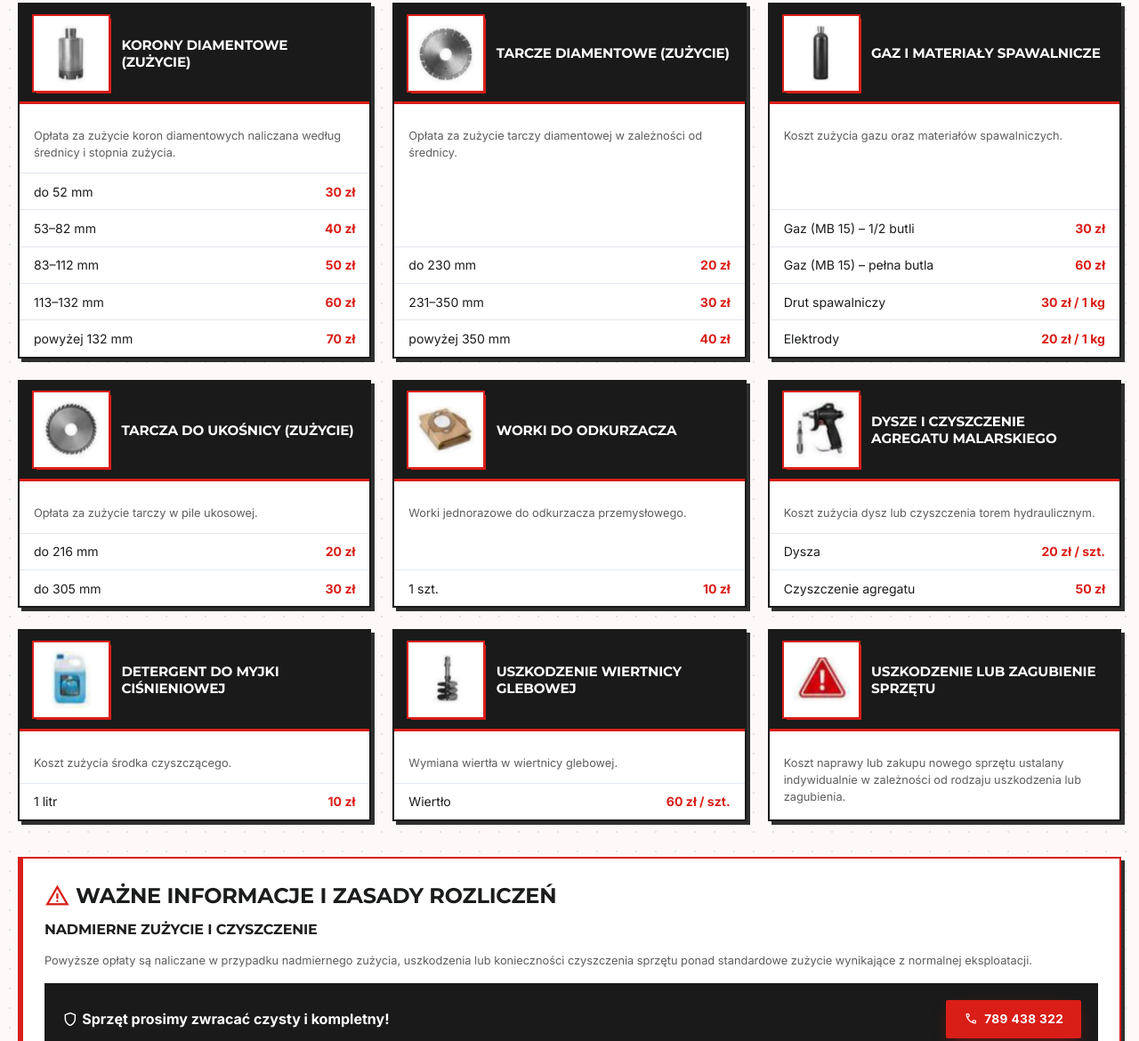
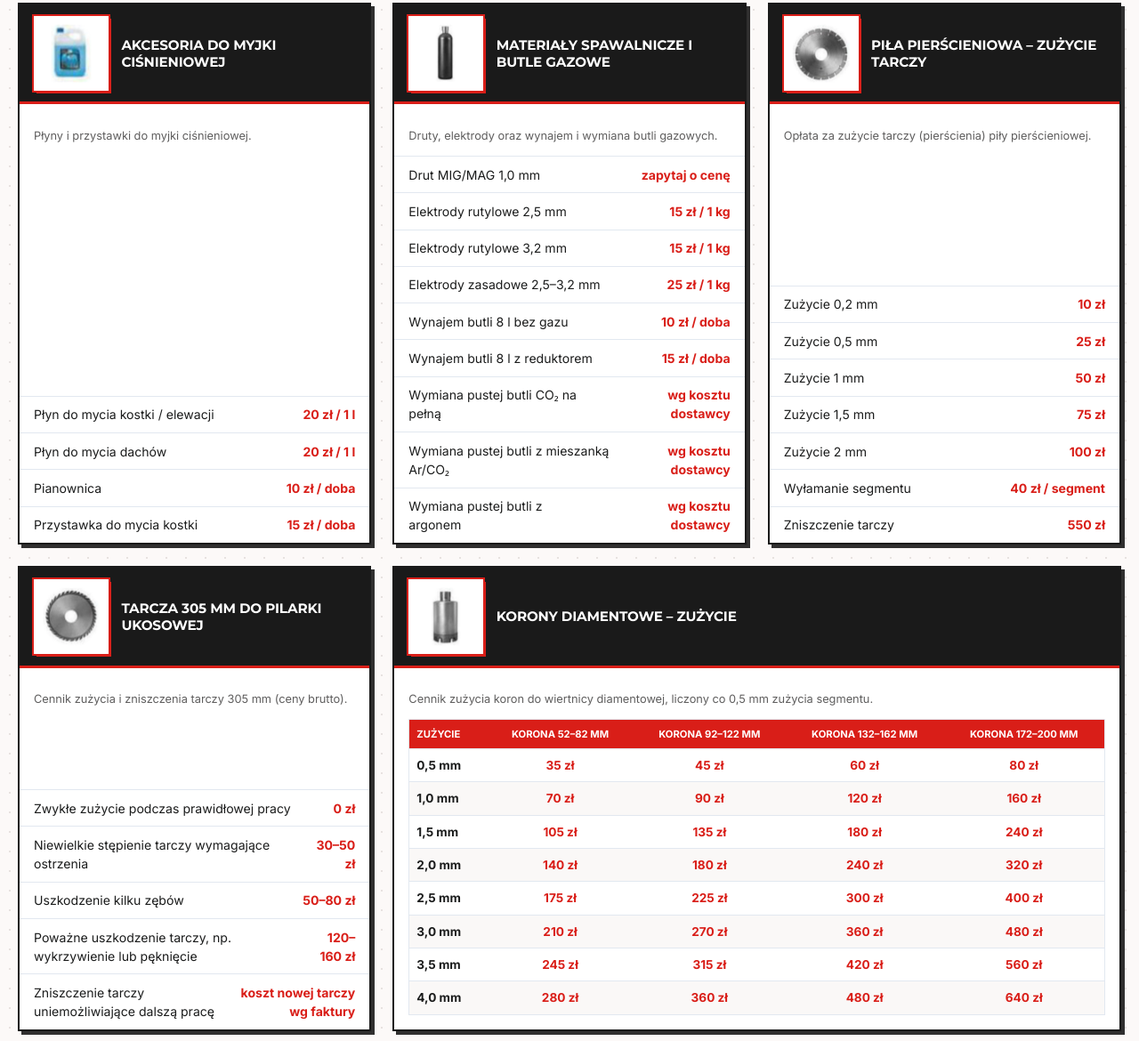
Before and after one commit to pawelgdudek/ekspertsprzet.github.io, a plain HTML site: page cennik.html in a window 1280 px wide. Shown: the part 330-1500 px from the top of the page at 89% size. Drawn offline with nearby package versions, Linux system fonts and the light colour scheme.

Commit message:
Add files via upload
update prices

```diff
--- a/css/style.css
+++ b/css/style.css
@@ -264,3 +264,27 @@ body.menu-open .to-top{opacity:0!important;visibility:hidden!important}
  .to-top{right:.75rem;bottom:calc(.75rem + 62px + .6rem)}
 }
 @media (prefers-reduced-motion:reduce){.to-top{transition:none}}
+
+/* =========== AKCESORIA v2: tabele zużycia =========== */
+.acc-wide{grid-column:span 2}
+.acc-tw{margin:0 1rem 1rem;overflow:hidden;border:1px solid var(--line)}
+.acc-t{width:100%;border-collapse:collapse;font-size:.85rem}
+.acc-t thead th{background:var(--red);color:#fff;font:700 .7rem Inter;text-transform:uppercase;padding:.55rem .5rem;text-align:center}
+.acc-t thead th:first-child{text-align:left}
+.acc-t td,.acc-t tbody th{padding:.5rem;border-top:1px solid var(--line);text-align:center}
+.acc-t tbody th{text-align:left;font-weight:700;white-space:nowrap}
+.acc-t td{color:var(--red);font-weight:700}
+.acc-t tbody tr:nth-child(even){background:#faf8f7}.acc-t tbody tr:hover{background:#ffeaea}
+.pacc ul{list-style:none;padding:0;margin:0 0 1rem}.pacc li{display:flex;justify-content:space-between;gap:1rem;padding:.55rem 0;border-bottom:1px solid var(--line);font-size:.9rem}.pacc li b{color:var(--red);text-align:right}
+.pacc .acc-tw{margin:0 0 1rem}
+.acc li b{text-align:right}.acc li{gap:1rem}
+@media (max-width:1000px){.acc-wide{grid-column:1/-1}}
+@media (max-width:760px){
+ .acc-wide{grid-column:auto}
+ .acc-tw{border:0;margin:0 .6rem .8rem}
+ .acc-t,.acc-t tbody,.acc-t tr{display:block;width:100%}.acc-t thead{display:none}
+ .acc-t tr{display:grid;grid-template-columns:1fr 1fr;gap:.2rem .8rem;border:1px solid var(--line);border-left:4px solid var(--red);margin-bottom:.5rem;padding:.5rem .7rem;background:#fff!important}
+ .acc-t tbody th{grid-column:1/-1;border:0;padding:0 0 .3rem;border-bottom:1px solid var(--line);font-size:.9rem}
+ .acc-t td{border:0;padding:.15rem 0;text-align:left;display:block}
+ .acc-t td:before{content:attr(data-l);display:block;font:600 .66rem Inter;color:var(--muted);text-transform:uppercase}
+}
--- a/js/app.js
+++ b/js/app.js
@@ -143,10 +143,23 @@
     });
   }
 
+  /* ---------- akcesoria: wspólny widok (cennik + strona produktu) ---------- */
+  function accBody(a) {
+    var out = "";
+    if (a.pozycje && a.pozycje.length) out += "<ul>" + a.pozycje.map(function (x) { return "<li><span>" + x[0] + "</span><b>" + x[1] + "</b></li>"; }).join("") + "</ul>";
+    if (a.tabela) {
+      var hd = a.tabela.naglowki;
+      out += '<div class="acc-tw"><table class="acc-t"><thead><tr>' + hd.map(function (x) { return "<th>" + x + "</th>"; }).join("") + "</tr></thead><tbody>" +
+        a.tabela.wiersze.map(function (r) { return "<tr>" + r.map(function (c, i) { return (i ? '<td data-l="' + hd[i] + '">' : '<th scope="row">') + c + (i ? "</td>" : "</th>"); }).join("") + "</tr>"; }).join("") + "</tbody></table></div>";
+    }
+    return out;
+  }
+  function accById(id) { return AKCESORIA.filter(function (x) { return x.id === id; })[0]; }
+
   /* ---------- cennik akcesoriów ---------- */
   if (page === "cennik") {
     $("#acc").innerHTML = AKCESORIA.map(function (a) {
-      return '<section class="acc"><div class="acc-h"><span class="acc-img"><img loading="lazy" src="' + root + 'img/akcesoria/' + a.img + '" alt="' + a.tytul + '" width="400" height="400"></span><h3>' + a.tytul + "</h3></div><p>" + a.opis + "</p>" + (a.pozycje.length ? "<ul>" + a.pozycje.map(function (x) { return "<li><span>" + x[0] + "</span><b>" + x[1] + "</b></li>"; }).join("") + "</ul>" : "") + "</section>";
+      return '<section class="acc' + (a.tabela ? " acc-wide" : "") + '" id="akc-' + a.id + '"><div class="acc-h"><span class="acc-img"><img loading="lazy" src="' + root + 'img/akcesoria/' + a.img + '" alt="' + a.tytul + '" width="400" height="400"></span><h3>' + a.tytul + "</h3></div><p>" + a.opis + "</p>" + accBody(a) + "</section>";
     }).join("");
   }
 
@@ -169,7 +182,7 @@
       '<div class="reserve"><div><a href="' + FIRMA.telefonLink + '" style="text-decoration:none"><b>' + ico("phone_in_talk") + " Zadzwoń, zapytaj, zarezerwuj!</b></a><small>Rezerwacja telefoniczna.</small></div><a class=\"btn btn-red\" href=\"" + FIRMA.telefonLink + '">' + ico("call") + " " + FIRMA.telefon + "</a></div></div></div></div>" +
       '<div class="' + (hasUses ? "two" : "") + '"><section class="panel"><h2>' + ico("tune") + ' Parametry techniczne</h2><table class="specs" id="specs"></table></section>' +
       (hasUses ? '<section class="panel" id="usesp"><h2>' + ico("construction") + ' Przeznaczenie</h2><ul class="checks" id="uses">' + p.zastosowanie.map(function (z) { return "<li>" + z + "</li>"; }).join("") + "</ul></section>" : "") + "</div>" +
-      (p.akcesoria && p.akcesoria.length ? '<section class="panel"><h2>' + ico("extension") + ' Akcesoria i koszty zużycia</h2><table class="specs">' + p.akcesoria.map(function (a) { return "<tr><td>" + a[0] + "</td><td><b class=red>" + a[1] + "</b></td></tr>"; }).join("") + '</table><p><a class="acc-link" href="' + root + 'cennik.html">' + ico("receipt_long") + ' Pełny cennik akcesoriów i kosztów zużycia →</a></p></section>' : "") +
+      (p.akcesoria && p.akcesoria.length ? '<section class="panel pacc"><h2>' + ico("extension") + ' Akcesoria i koszty zużycia</h2>' + p.akcesoria.map(function (id) { var x = accById(id); return x ? (p.akcesoria.length > 1 ? "<h3>" + x.tytul + "</h3>" : "") + "<p class=small>" + x.opis + "</p>" + accBody(x) : ""; }).join("") + '<p><a class="acc-link" href="' + root + 'cennik.html#akc-' + p.akcesoria[0] + '">' + ico("receipt_long") + ' Pełny cennik akcesoriów i kosztów zużycia →</a></p></section>' : "") +
       '<p><a class="btn btn-dark" href="' + root + 'katalog.html">' + ico("arrow_back") + " Wróć do katalogu</a></p>";
     $("#product").innerHTML = html;
     function show(o) {
--- a/js/data.js
+++ b/js/data.js
@@ -34,7 +34,7 @@ var PRODUKTY = [
     ceny: { p1: 180, p23: 160, p4: 140 }, kaucja: [["Kaucja zwrotna", 500]],
     parametry: [["Model", "RIO-R PRO 1208"], ["Kod produktu", "8.052.0864"], ["Typ", "Ciepłowodna, elektryczna, podgrzewanie wody ropą"], ["Ciśnienie", "160 bar"], ["Wydatek wody", "450 l/h"], ["Temperatura wody", "90°C"], ["Moc", "2500 W"], ["Waga", "43 kg"]],
     zastosowanie: [],
-    akcesoria: [["Detergent do myjki ciśnieniowej", "10 zł / 1 litr"]]
+    akcesoria: ["myjka"]
   },
   {
     id: "spawarka-przemyslowa", lp: 2, kategoria: "spawarki", tag: "Spawarki",
@@ -44,7 +44,7 @@ var PRODUKTY = [
     ceny: { p1: 180, p23: 150, p4: 120 }, kaucja: [["Kaucja (bez butli gazowej)", 500], ["Kaucja (z butlą gazową)", 700]],
     parametry: [["Zasilanie", "230 V"], ["Moc", "6,6 kW"], ["Zabezpieczenie sieci", "C25A"], ["Prąd pobierany z sieci", "31 A"], ["Maks. prąd spawania", "230 A"], ["Nominalny prąd spawania", "145 A"], ["Cykl pracy (MIG / TIG / MMA)", "60%"], ["Zakres prądu MIG/MAG", "25–230 A"], ["Zakres prądu TIG DC", "10–200 A"], ["Zakres prądu MMA", "10–200 A"], ["Synergia / puls / lutospawanie", "Tak / Tak / Tak"], ["Tryby 2T/4T, SPOT/S2T/S4T", "Tak"], ["Hot Start, Arc Force, VRD (MMA)", "Tak"], ["Podajnik drutu", "4-rolkowy"], ["Szpula drutu", "2 kg i 5 kg (D200)"], ["Drut stalowy", "0,6–1,0 mm"], ["Drut aluminiowy", "0,8–1,2 mm"], ["Drut samoosłonowy", "0,8–1,2 mm"], ["Drut do lutospawania", "0,8–1,0 mm"], ["Napięcie biegu jałowego", "80 V"], ["Pre-gas / Post-gas", "0,1–2,0 s / 0–10 s"], ["Stopień ochrony", "IP23S"], ["Chłodzenie", "Wentylator"], ["Kabel zasilający", "300 cm"], ["Wymiary", "795 × 215 × 435 mm"], ["Waga", "20 kg"]],
     zastosowanie: [],
-    akcesoria: [["Gaz (MB 15) – 1/2 butli", "30 zł"], ["Gaz (MB 15) – pełna butla", "60 zł"], ["Drut spawalniczy", "30 zł / 1 kg"], ["Elektrody", "20 zł / 1 kg"]]
+    akcesoria: ["spawalnicze"]
   },
   {
     id: "spawarka-mig-mag", lp: 3, kategoria: "spawarki", tag: "Spawarki",
@@ -54,7 +54,7 @@ var PRODUKTY = [
     ceny: { p1: 80, p23: 70, p4: 60 }, kaucja: [["Kaucja (bez butli gazowej)", 300], ["Kaucja (z butlą gazową)", 500]],
     parametry: [["Zasilanie", "230 V; 50 Hz (1 faza)"], ["Zabezpieczenie sieci", "C20A"], ["Moc", "6,2 kW"], ["Zakres prądu spawania", "30–200 A (MIG) / 30–180 A (MMA)"], ["Prąd przy pracy 60%", "200 A (MIG) / 180 A (MMA)"], ["Prąd przy pracy 100%", "130 A"], ["Napięcie stanu jałowego", "43 V"], ["Drut stalowy / nierdzewny", "0,6–1,0 mm"], ["Drut aluminiowy", "0,8–1,0 mm"], ["Drut samoosłonowy", "0,8–1,2 mm"], ["Elektroda", "1,6–4,0 mm"], ["Szpula drutu", "1–5 kg (D100 / D200)"], ["Stopień ochrony", "IP 21S"], ["Waga", "DO_UZUPELNIENIA"]],
     zastosowanie: [],
-    akcesoria: [["Gaz (MB 15) – 1/2 butli", "30 zł"], ["Gaz (MB 15) – pełna butla", "60 zł"], ["Drut spawalniczy", "30 zł / 1 kg"], ["Elektrody", "20 zł / 1 kg"]]
+    akcesoria: ["spawalnicze"]
   },
   {
     id: "pila-pierscieniowa", lp: 4, kategoria: "pily", tag: "Piły",
@@ -71,7 +71,7 @@ var PRODUKTY = [
     ],
     parametry: [["Zasilanie", "Elektryczne, 230 V"], ["Silnik", "Bezszczotkowy"], ["Moc znamionowa", "3000 W"], ["Moc maks. robocza", "6000 W"], ["Prędkość obrotowa (bez obciążenia)", "ok. 1300 obr./min"], ["Średnica pierścienia tnącego", "410 mm"], ["Maks. głębokość cięcia", "ok. 290 mm"], ["Min. odległość cięcia od ściany", "ok. 1 cm"], ["Cięcie", "Na mokro (z użyciem wody)"], ["Rękojeść", "Uchwyt pomocniczy + obrotowy (cięcie pionowe i poziome)"], ["Prowadzenie pierścienia", "Zębata prowadnica stabilizująca, kółka prowadzące"], ["Bezpieczeństwo", "Niskie obroty + system żyroskopowy GYRO AUTO OFF (automatyczne wyłączenie napędu przy gwałtownym ruchu / odrzucie), start dwuetapowy, osłona przeciwrozbryzgowa"], ["Wyświetlacz", "Licznik czasu pracy"], ["Montaż pierścienia", "Szybki, bez regulacji i śrub nastawczych"], ["Waga", "10 kg"], ["Szyna (wariant Z SZYNĄ)", "Zębata prowadnica TrendEco Profi Rail"]],
     zastosowanie: ["Beton", "Żelbet", "Gazobeton", "Cegła", "Bloczki fundamentowe", "Otwory drzwiowe i okienne", "Dylatacje i kanały techniczne", "Materiały mineralne"],
-    akcesoria: [["Zużycie tarczy diamentowej do 230 mm", "20 zł"], ["Zużycie tarczy 231–350 mm", "30 zł"], ["Zużycie tarczy powyżej 350 mm", "40 zł"]]
+    akcesoria: ["pila-pierscieniowa"]
   },
   {
     id: "pilarka-ukosowa", lp: 5, kategoria: "pily", tag: "Ukośnice",
@@ -88,7 +88,7 @@ var PRODUKTY = [
     ],
     parametry: [["Piła tarczowa", "305 × 30 mm"], ["Maks. szerokość cięcia 90° / 45°", "305 / 215 mm"], ["Maks. głębokość cięcia 90° / 45°", "110 / 67 mm"], ["Regulacja stołu obrotowego lewo / prawo", "50° / 60°"], ["Pochylenie piły lewo / prawo", "47° / 47°"], ["Moc znamionowa S1 100% / S6 20%", "1600 W / 2000 W"], ["Prędkość obrotowa jałowa / pod obciążeniem", "3700 / 3000 obr./min"], ["Prędkość cięcia", "59 m/s"], ["Powierzchnia odkładcza", "345 × 770 mm"], ["Wymiary", "780 × 500 × 657 mm"], ["Długość kabla", "2 m"], ["Ciężar (bez stołu)", "18,6 kg"]],
     zastosowanie: [],
-    akcesoria: [["Zużycie tarczy do ukośnicy do 216 mm", "20 zł"], ["Zużycie tarczy do ukośnicy do 305 mm", "30 zł"]]
+    akcesoria: ["tarcza-305"]
   },
   {
     id: "wiertnica-diamentowa", lp: 6, kategoria: "wiertnice", tag: "Wiertnice",
@@ -106,7 +106,7 @@ var PRODUKTY = [
     ],
     parametry: ESD162,
     zastosowanie: ["Na sucho: cegła, silikaty, klinkier, mury wapienno-piaskowe", "Na mokro: beton, beton zbrojony, asfalt, kamień naturalny", "Otwory w technice sanitarnej, grzewczej i wentylacyjnej"],
-    akcesoria: [["Korona diamentowa do 52 mm (zużycie)", "30 zł"], ["Korona 53–82 mm", "40 zł"], ["Korona 83–112 mm", "50 zł"], ["Korona 113–132 mm", "60 zł"], ["Korona powyżej 132 mm", "70 zł"]]
+    akcesoria: ["korony"]
   },
   {
     id: "odkurzacz-przemyslowy", lp: 7, kategoria: "myjki", tag: "Odkurzacze",
@@ -116,7 +116,7 @@ var PRODUKTY = [
     ceny: { p1: 90, p23: 75, p4: 60 }, kaucja: [["Kaucja zwrotna", 300]],
     parametry: [["Moc silnika", "1600 W"], ["Pojemność zbiornika", "35 l"], ["Oczyszczanie filtra", "Elektromagnetyczne w czasie pracy"], ["Praca bez worka z gipsem", "Tak"], ["Praca na mokro", "Tak"], ["Gniazdo narzędziowe", "Sieciowe"], ["Regulacja siły ssania", "Płynna"], ["Funkcja wydmuchu", "Tak"], ["Podciśnienie", "280 (jednostka do potwierdzenia)"], ["Długość węża ssącego", "3,20 m"], ["Wąż antystatyczny", "Nie"], ["Wymiary (dł. × szer. × wys.)", "530 × 400 × 560 mm"], ["Waga z opakowaniem", "20,89 kg"]],
     zastosowanie: [],
-    akcesoria: [["Worki do odkurzacza", "10 zł / szt."]]
+    akcesoria: ["odkurzacz"]
   },
   {
     id: "agregat-malarski", lp: 8, kategoria: "agregaty", tag: "Agregaty",
@@ -126,7 +126,7 @@ var PRODUKTY = [
     ceny: { p1: 160, p23: 140, p4: 120 }, kaucja: [["Kaucja zwrotna", 500]],
     parametry: [["Typ", "Tłokowy (bezpowietrzny), malarski"], ["Moc", "2200 W"], ["Silnik", "Bezszczotkowy"], ["Wydajność pompy", "2,80 l/min"], ["Maks. ciśnienie robocze", "227 bar / 3290 PSI"], ["Ciśnienie regulowane elektronicznie", "Tak"], ["Płynny tryb pracy", "Tak"], ["Zasilanie", "230 V / 50 Hz"], ["Zalecane zabezpieczenie", "C20"], ["Maks. rozmiar dyszy", "1 pistolet – 0,025″, 2 pistolety – 0,017″"], ["Wąż", "15 m – 1/4\" (maks. 60 m)"], ["Dysze w zestawie", "517, 519"], ["Optymalna powierzchnia malowania", "50 000 m²/rok"], ["Wymiary (D × Sz × W)", "420 × 350 × 450 mm"], ["Waga", "16 kg"]],
     zastosowanie: [],
-    akcesoria: [["Dysza agregatu", "20 zł / szt."], ["Czyszczenie agregatu", "50 zł"]]
+    akcesoria: ["agregat"]
   },
   {
     id: "wiertnica-glebowa", lp: 9, kategoria: "wiertnice", tag: "Wiertnice",
@@ -136,28 +136,34 @@ var PRODUKTY = [
     ceny: { p1: 70, p23: 60, p4: 50 }, kaucja: [["Kaucja zwrotna", 300]],
     parametry: [["Moc silnika", "6 KM"], ["Silnik", "2-suwowy, chłodzony powietrzem"], ["Pojemność skokowa", "52 cm³"], ["Obroty silnika maks.", "7000 obr./min"], ["Gaźnik", "Membranowy"], ["Rozruch", "Ręczny"], ["Praca", "Ciągła"], ["Sprzęgło", "Odśrodkowe"], ["Wał", "Hartowany"], ["Mieszanka paliwowa", "1:25"], ["Zbiornik paliwa", "1,0 l"], ["Typ urządzenia", "1-osobowy / 2-osobowy"], ["Maks. średnica wiertła", "300 mm"], ["Gaźnik / rozruch", "EASY SRT"], ["Przekładnia", "Prosta, smarowana smarem"], ["Złącze trzpienia i wierteł", "EURO"], ["Rama", "Stalowa, gumowana rama HEXAGON"], ["Wiertła w zestawie", "Gryzzly 100 mm, 200 mm, 300 mm"], ["Przedłużki w zestawie", "Przedłużka do świdra 80 cm, przedłużka sprężynowa 30 cm"], ["Waga", "DO_UZUPELNIENIA"]],
     zastosowanie: [],
-    akcesoria: [["Uszkodzenie wiertła", "60 zł / szt."]]
+    akcesoria: ["wiertla-glebowe"]
   }
 ];
 
-/* Cennik akcesoriów / zużycia (z ulotki) */
+/* Cennik akcesoriów i kosztów zużycia – wg dokumentów od właścicieli (październik 2026).
+   Produkty odwołują się do tych pozycji przez "akcesoria: [id, ...]".
+   pozycje: [nazwa, cena]; tabela: { naglowki: [...], wiersze: [[...], ...] } */
 var AKCESORIA = [
-  { tytul: "Korony diamentowe (zużycie)", img: "korony.webp", opis: "Opłata za zużycie koron diamentowych naliczana według średnicy i stopnia zużycia.",
-    pozycje: [["do 52 mm", "30 zł"], ["53–82 mm", "40 zł"], ["83–112 mm", "50 zł"], ["113–132 mm", "60 zł"], ["powyżej 132 mm", "70 zł"]] },
-  { tytul: "Tarcze diamentowe (zużycie)", img: "tarcze.webp", opis: "Opłata za zużycie tarczy diamentowej w zależności od średnicy.",
-    pozycje: [["do 230 mm", "20 zł"], ["231–350 mm", "30 zł"], ["powyżej 350 mm", "40 zł"]] },
-  { tytul: "Gaz i materiały spawalnicze", img: "gaz.webp", opis: "Koszt zużycia gazu oraz materiałów spawalniczych.",
-    pozycje: [["Gaz (MB 15) – 1/2 butli", "30 zł"], ["Gaz (MB 15) – pełna butla", "60 zł"], ["Drut spawalniczy", "30 zł / 1 kg"], ["Elektrody", "20 zł / 1 kg"]] },
-  { tytul: "Tarcza do ukośnicy (zużycie)", img: "tarcza-ukosnica.webp", opis: "Opłata za zużycie tarczy w pile ukosowej.",
-    pozycje: [["do 216 mm", "20 zł"], ["do 305 mm", "30 zł"]] },
-  { tytul: "Worki do odkurzacza", img: "worki.webp", opis: "Worki jednorazowe do odkurzacza przemysłowego.",
-    pozycje: [["1 szt.", "10 zł"]] },
-  { tytul: "Dysze i czyszczenie agregatu malarskiego", img: "dysza.webp", opis: "Koszt zużycia dysz lub czyszczenia torem hydraulicznym.",
-    pozycje: [["Dysza", "20 zł / szt."], ["Czyszczenie agregatu", "50 zł"]] },
-  { tytul: "Detergent do myjki ciśnieniowej", img: "detergent.webp", opis: "Koszt zużycia środka czyszczącego.",
-    pozycje: [["1 litr", "10 zł"]] },
-  { tytul: "Uszkodzenie wiertnicy glebowej", img: "wiertlo-glebowe.webp", opis: "Wymiana wiertła w wiertnicy glebowej.",
-    pozycje: [["Wiertło", "60 zł / szt."]] },
-  { tytul: "Uszkodzenie lub zagubienie sprzętu", img: "uwaga.webp", opis: "Koszt naprawy lub zakupu nowego sprzętu ustalany indywidualnie w zależności od rodzaju uszkodzenia lub zagubienia.",
+  { id: "myjka", tytul: "Akcesoria do myjki ciśnieniowej", img: "detergent.webp", opis: "Płyny i przystawki do myjki ciśnieniowej.",
+    pozycje: [["Płyn do mycia kostki / elewacji", "20 zł / 1 l"], ["Płyn do mycia dachów", "20 zł / 1 l"], ["Pianownica", "10 zł / doba"], ["Przystawka do mycia kostki", "15 zł / doba"]] },
+  { id: "spawalnicze", tytul: "Materiały spawalnicze i butle gazowe", img: "gaz.webp", opis: "Druty, elektrody oraz wynajem i wymiana butli gazowych.",
+    pozycje: [["Drut MIG/MAG 1,0 mm", "zapytaj o cenę"], ["Elektrody rutylowe 2,5 mm", "15 zł / 1 kg"], ["Elektrody rutylowe 3,2 mm", "15 zł / 1 kg"], ["Elektrody zasadowe 2,5–3,2 mm", "25 zł / 1 kg"],
+      ["Wynajem butli 8 l bez gazu", "10 zł / doba"], ["Wynajem butli 8 l z reduktorem", "15 zł / doba"], ["Wymiana pustej butli CO₂ na pełną", "wg kosztu dostawcy"], ["Wymiana pustej butli z mieszanką Ar/CO₂", "wg kosztu dostawcy"], ["Wymiana pustej butli z argonem", "wg kosztu dostawcy"]] },
+  { id: "pila-pierscieniowa", tytul: "Piła pierścieniowa – zużycie tarczy", img: "tarcze.webp", opis: "Opłata za zużycie tarczy (pierścienia) piły pierścieniowej.",
+    pozycje: [["Zużycie 0,2 mm", "10 zł"], ["Zużycie 0,5 mm", "25 zł"], ["Zużycie 1 mm", "50 zł"], ["Zużycie 1,5 mm", "75 zł"], ["Zużycie 2 mm", "100 zł"], ["Wyłamanie segmentu", "40 zł / segment"], ["Zniszczenie tarczy", "550 zł"]] },
+  { id: "tarcza-305", tytul: "Tarcza 305 mm do pilarki ukosowej", img: "tarcza-ukosnica.webp", opis: "Cennik zużycia i zniszczenia tarczy 305 mm (ceny brutto).",
+    pozycje: [["Zwykłe zużycie podczas prawidłowej pracy", "0 zł"], ["Niewielkie stępienie tarczy wymagające ostrzenia", "30–50 zł"], ["Uszkodzenie kilku zębów", "50–80 zł"], ["Poważne uszkodzenie tarczy, np. wykrzywienie lub pęknięcie", "120–160 zł"], ["Zniszczenie tarczy uniemożliwiające dalszą pracę", "koszt nowej tarczy wg faktury"]] },
+  { id: "korony", tytul: "Korony diamentowe – zużycie", img: "korony.webp", opis: "Cennik zużycia koron do wiertnicy diamentowej, liczony co 0,5 mm zużycia segmentu.",
+    tabela: { naglowki: ["Zużycie", "Korona 52–82 mm", "Korona 92–122 mm", "Korona 132–162 mm", "Korona 172–200 mm"],
+      wiersze: [["0,5 mm", "35 zł", "45 zł", "60 zł", "80 zł"], ["1,0 mm", "70 zł", "90 zł", "120 zł", "160 zł"], ["1,5 mm", "105 zł", "135 zł", "180 zł", "240 zł"], ["2,0 mm", "140 zł", "180 zł", "240 zł", "320 zł"],
+        ["2,5 mm", "175 zł", "225 zł", "300 zł", "400 zł"], ["3,0 mm", "210 zł", "270 zł", "360 zł", "480 zł"], ["3,5 mm", "245 zł", "315 zł", "420 zł", "560 zł"], ["4,0 mm", "280 zł", "360 zł", "480 zł", "640 zł"]] } },
+  { id: "odkurzacz", tytul: "Akcesoria do odkurzacza", img: "worki.webp", opis: "Worki, szczotka i czyszczenie odkurzacza.",
+    pozycje: [["Worek do odkurzacza", "10 zł / szt."], ["Turbo szczotka", "15 zł / doba"], ["Czyszczenie odkurzacza używanego bez worków", "50 zł"]] },
+  { id: "agregat", tytul: "Akcesoria do agregatu malarskiego", img: "dysza.webp", opis: "Wynajem akcesoriów i czyszczenie agregatu.",
+    pozycje: [["Dysza", "20 zł / doba"], ["Przedłużka 50 cm", "10 zł / doba"], ["Czyszczenie wypożyczonego agregatu", "od 100 zł (zależnie od zanieczyszczenia)"]] },
+  { id: "wiertla-glebowe", tytul: "Wiertła do wiertnicy glebowej", img: "wiertlo-glebowe.webp", opis: "Cennik zużycia i zniszczenia wierteł.",
+    tabela: { naglowki: ["Średnica wiertła", "Zużycie za dobę", "Zniszczenie całego wiertła"],
+      wiersze: [["100 mm", "5 zł / doba", "150 zł"], ["200 mm", "8 zł / doba", "250 zł"], ["300 mm", "12 zł / doba", "350 zł"]] } },
+  { id: "uszkodzenie", tytul: "Uszkodzenie lub zagubienie sprzętu", img: "uwaga.webp", opis: "Koszt naprawy lub zakupu nowego sprzętu ustalany indywidualnie w zależności od rodzaju uszkodzenia lub zagubienia.",
     pozycje: [] }
 ];
```
